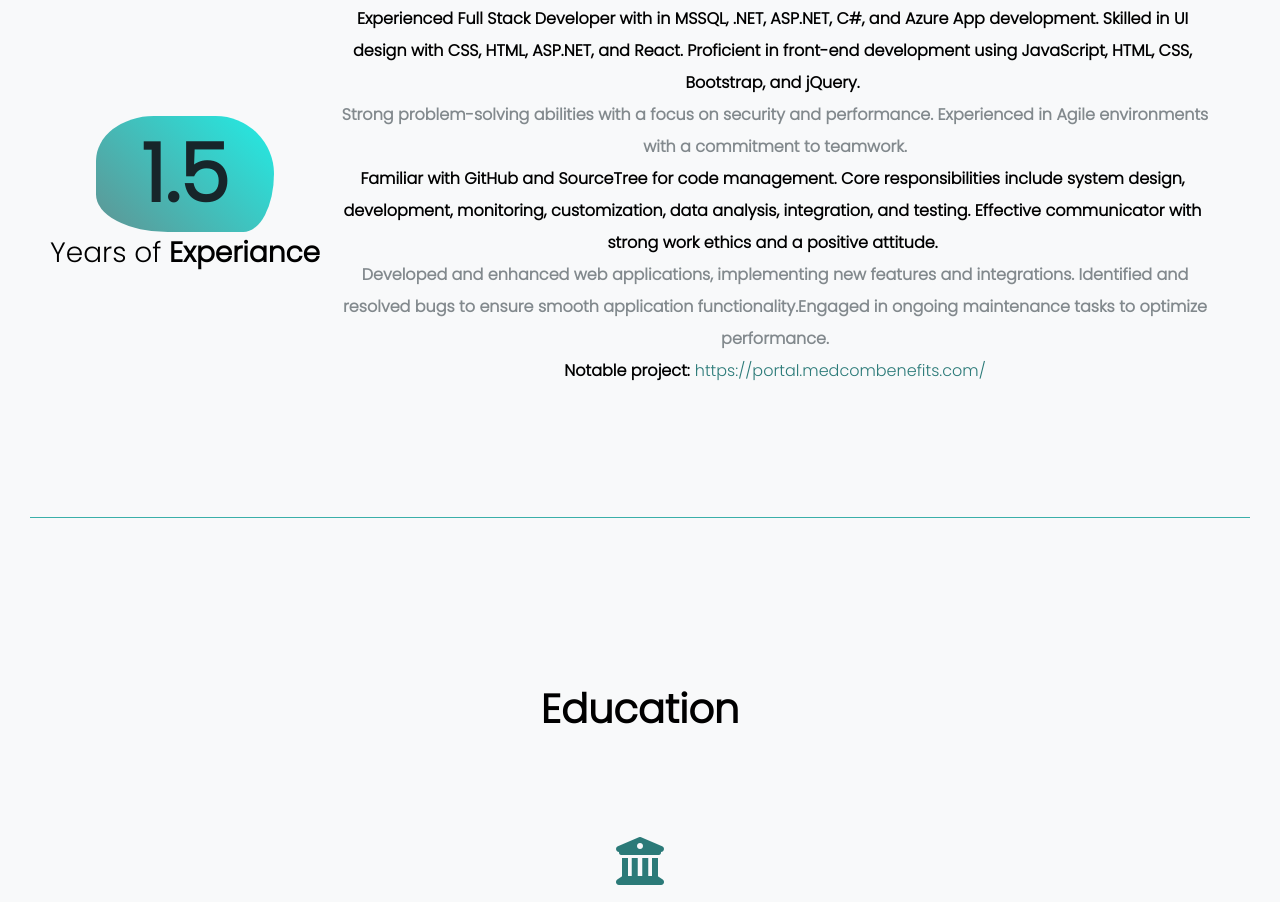
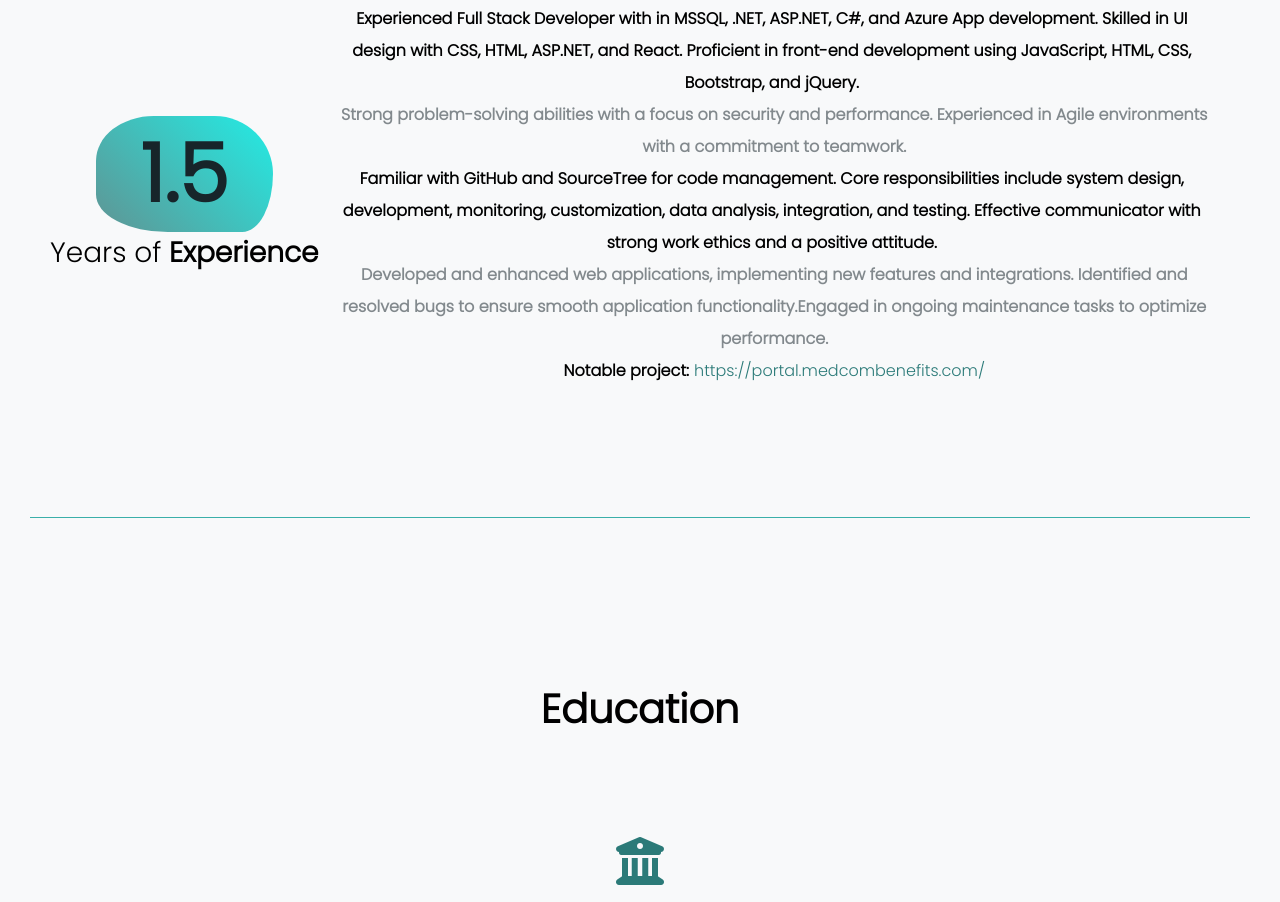
Before and after one commit to JebastinMichaelRaj/jebastinmichealraj.github.io, a plain HTML site: page index.html in a window 1280 px wide. Shown: the part 1015-1917 px from the top of the page. Drawn offline with Linux system fonts and the light colour scheme.

Commit message:
Update index.html

```diff
--- a/index.html
+++ b/index.html
@@ -56,7 +56,7 @@
                     <div class="year-1">
                         <span>1.5</span>
                     </div>
-                    <h3>Years of <span>Experiance</span></h3>
+                    <h3>Years of <span>Experience</span></h3>
                 </div>
                 <div class="exp-details half">
 				    <p> <ul class="per-li">
```
